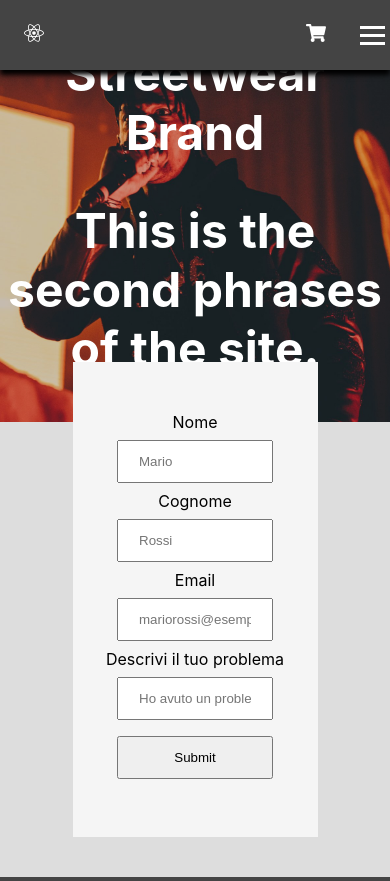
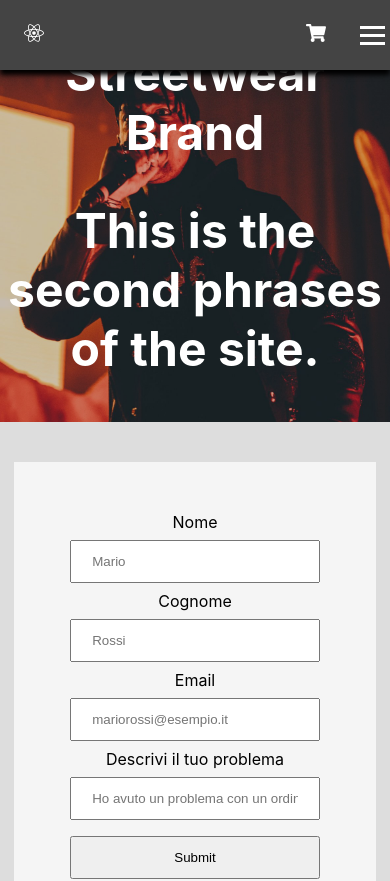
Before and after one commit to S4lvious/Fullstack-React-Ecommerce, a React (Create React App) app: page /Fullstack-React-Ecommerce/contact in a window 390 px wide. Shown: the top 881 px of the page. Built offline with nearby package versions, Linux system fonts and the light colour scheme.

Commit message:
Modifiche allo stile di alcuni componenti

```diff
--- a/src/Components/Styles/About.css
+++ b/src/Components/Styles/About.css
@@ -32,6 +32,7 @@
         margin-top: -60px;
         position: relative;
         z-index: 1;
+        margin-bottom: 40px;
     }
 
     .aboutus___text{
@@ -52,10 +53,13 @@
         .aboutus{
             margin-top: 40px;
             width: 80%;
+
         }
 
         .aboutus___text {
             line-height: normal;
         }
 
+
+
     }
--- a/src/Components/Styles/Cart.css
+++ b/src/Components/Styles/Cart.css
@@ -2,6 +2,8 @@
 .CartItemsContainer{
         width: 80%;
         margin: auto;
+
+
     }
 
 .EmptyCart{
@@ -11,6 +13,7 @@
     justify-content:center;
     height: 100vh;
     gap: 10px;
+
 }
 .FullCart{
     display: flex;
@@ -29,5 +32,7 @@
         padding: 10px;
         width: 90%;
         border: 0px;
+        margin-top: 100px;
+
     }
 }
--- a/src/Components/Styles/Contact.css
+++ b/src/Components/Styles/Contact.css
@@ -20,3 +20,19 @@ input {
     box-sizing: border-box;
 
 }
+
+@media (max-width: 767px) {
+    .cover {
+        background-position: center;
+    }
+
+    .contact-form{
+        margin-top: 40px;
+        width: 80%;
+    }
+
+    .aboutus___text {
+        line-height: normal;
+    }
+
+}
--- a/src/Components/Styles/Shop.css
+++ b/src/Components/Styles/Shop.css
@@ -5,10 +5,12 @@
     grid-template-columns: auto auto auto auto;
     justify-content: space-between;
     align-items: center;
+    margin-bottom: 40px;
 }
 
 @media (max-width: 767px) {
     .Card-Shop-Container {
+        margin-top: 100px;
         display: flex;
         flex-direction: column;
     }
```
Also changed, not shown: 15 other files (tests, documents, lock files or other folders).
